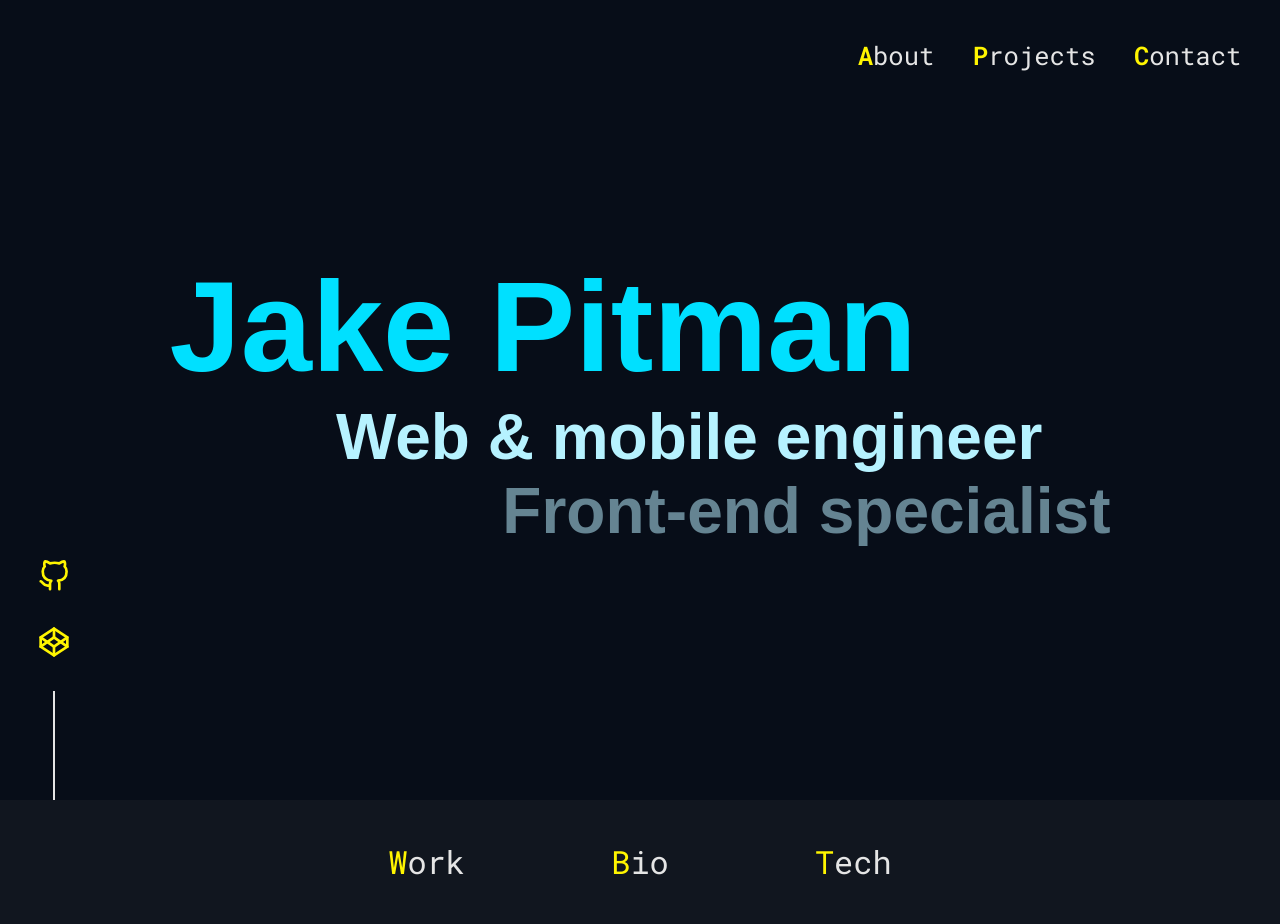
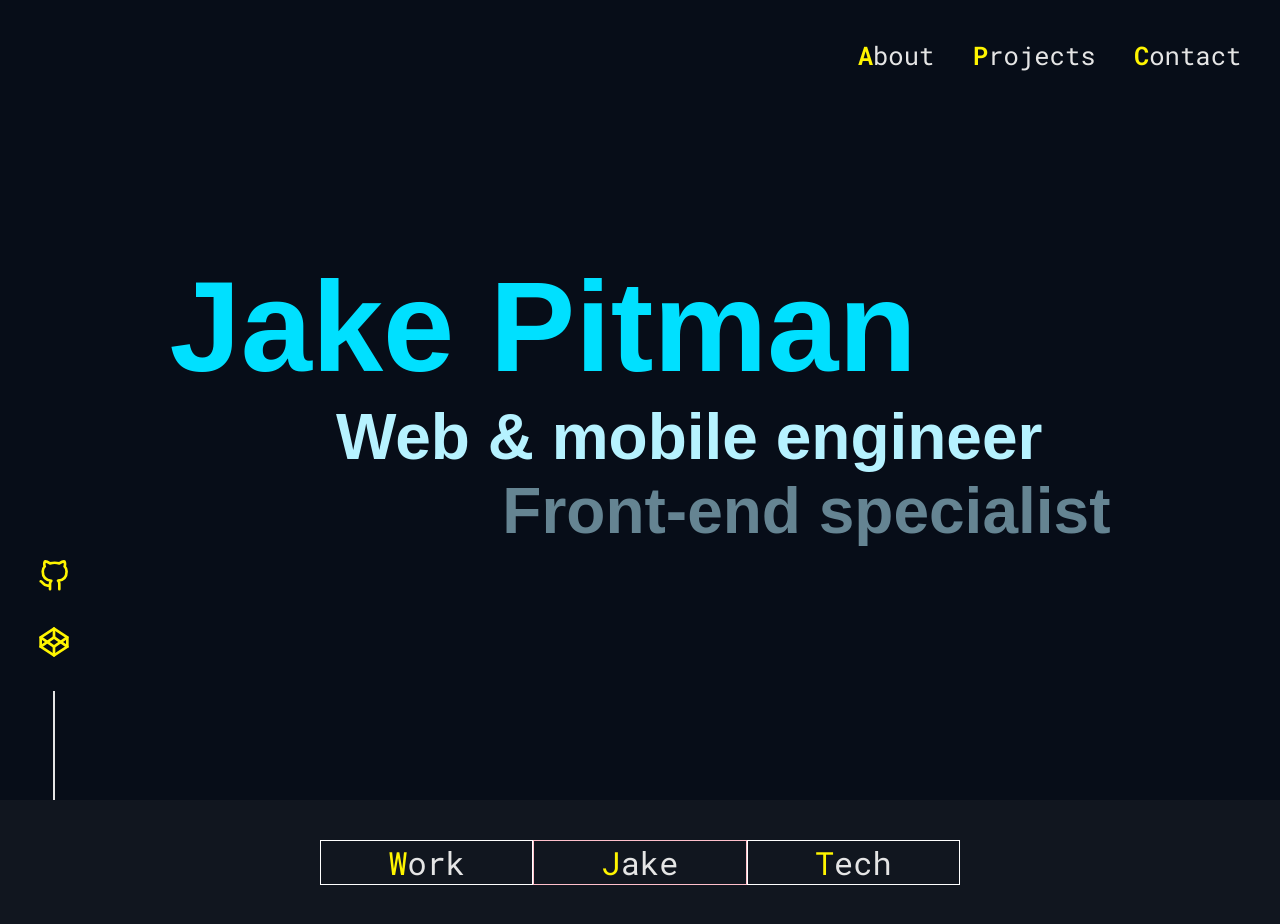
Before and after one commit to JakePitman/moreaporia, a React (Create React App) app: page / in a window 1280 px wide. Shown: the top 924 px of the page. Built offline with nearby package versions, Linux system fonts and the light colour scheme; a web font is replaced by a local one.

Commit message:
Add hello-world opening sequence for about page nav

```diff
--- a/src/components/AboutPage/AboutNavigationLink.tsx
+++ b/src/components/AboutPage/AboutNavigationLink.tsx
@@ -2,17 +2,18 @@ import React from "react";
 import { motion } from "framer-motion";
 
 import styles from "./AboutNavigationLink.module.scss";
-import { linkVariants } from "./aboutNavigationLinkVariants";
 
 type Props = {
   title: string;
+  handleClick: () => void;
+  variants: {};
 };
 
-const AboutNavigationLink = ({ title }: Props) => {
+const AboutNavigationLink = ({ title, handleClick, variants }: Props) => {
   return (
-    <motion.div variants={linkVariants} className={styles.container}>
+    <motion.div variants={variants} className={styles.container}>
       <div className={styles.textWrapper}>
-        <div className={styles.clickArea} />
+        <div className={styles.clickArea} onClick={handleClick} />
         <p className={styles.titleFirstLetter}>{title.slice(0, 1)}</p>
         <p className={styles.titleRemainingLetters}>
           {title.slice(1, title.length)}
--- a/src/components/AboutPage/AboutPage.tsx
+++ b/src/components/AboutPage/AboutPage.tsx
@@ -1,5 +1,5 @@
-import React, { forwardRef } from "react";
-import { motion } from "framer-motion";
+import React, { useState, forwardRef } from "react";
+import { motion, useAnimation } from "framer-motion";
 
 import styles from "./AboutPage.module.scss";
 import AboutNavigationLink from "./AboutNavigationLink";
@@ -8,15 +8,30 @@ import {
   lowerRightBackgroundVariants,
 } from "./aboutPageVariants";
 import useWindowDimensions from "../../shared/useWindowDimensions";
+import {
+  workLinkVariants,
+  jakeLinkVariants,
+  techLinkVariants,
+} from "./aboutNavigationLinkVariants";
 
 const AboutPage = forwardRef<HTMLDivElement>((props, ref) => {
   const { width, height } = useWindowDimensions();
+  const [selectedNavOption, setSelectedNavOption] = useState<
+    "work" | "jake" | "tech"
+  >("jake");
+  const controls = useAnimation();
+  const openingSequence = async () => {
+    await controls.start("visible");
+    await controls.start("jakeActive");
+  };
 
+  // await controls.start("");
   return (
     <motion.div
       initial="hidden"
-      whileInView="visible"
-      viewport={{ once: true, margin: "-50%" }}
+      onViewportEnter={openingSequence}
+      animate={controls}
+      viewport={{ margin: "-50%" }}
       className={
         width > height ? styles.containerLandscape : styles.containerPortrait
       }
@@ -31,9 +46,21 @@ const AboutPage = forwardRef<HTMLDivElement>((props, ref) => {
         className={styles.lowerRightBackground}
       />
       <motion.div className={styles.navigationLinksContainer}>
-        <AboutNavigationLink title="Work" />
-        <AboutNavigationLink title="Bio" />
-        <AboutNavigationLink title="Tech" />
+        <AboutNavigationLink
+          title="Work"
+          handleClick={() => setSelectedNavOption("work")}
+          variants={workLinkVariants}
+        />
+        <AboutNavigationLink
+          title="Jake"
+          handleClick={() => setSelectedNavOption("jake")}
+          variants={jakeLinkVariants}
+        />
+        <AboutNavigationLink
+          title="Tech"
+          handleClick={() => setSelectedNavOption("tech")}
+          variants={techLinkVariants}
+        />
       </motion.div>
       <div className={styles.mainContentContainer}>
         <div className={styles.mainContentOuterColumn}></div>
--- a/src/components/AboutPage/aboutNavigationLinkVariants.ts
+++ b/src/components/AboutPage/aboutNavigationLinkVariants.ts
@@ -1,13 +1,43 @@
-export const linkVariants = {
+const defaultState = {
+  opacity: 1,
+  y: 0,
+};
+
+const defaultLinkVariants = {
   hidden: {
     opacity: 0,
     y: 100,
   },
   visible: {
-    opacity: 1,
-    y: 0,
+    ...defaultState,
+    border: "1px solid white",
     transition: {
       delay: 0.3,
     },
   },
 };
+
+const activeState = {
+  border: "1px solid pink",
+};
+
+export const workLinkVariants = {
+  ...defaultLinkVariants,
+  workActive: activeState,
+  jakeActive: defaultLinkVariants.visible,
+  techActive: defaultLinkVariants.visible,
+};
+
+export const jakeLinkVariants = {
+  ...defaultLinkVariants,
+  workActive: defaultLinkVariants.visible,
+  jakeActive: activeState,
+  techActive: defaultLinkVariants.visible,
+};
+
+export const techLinkVariants = {
+  ...defaultLinkVariants,
+  workActive: defaultLinkVariants.visible,
+  jakeActive: defaultLinkVariants.visible,
+  techActive: activeState,
+};
```
